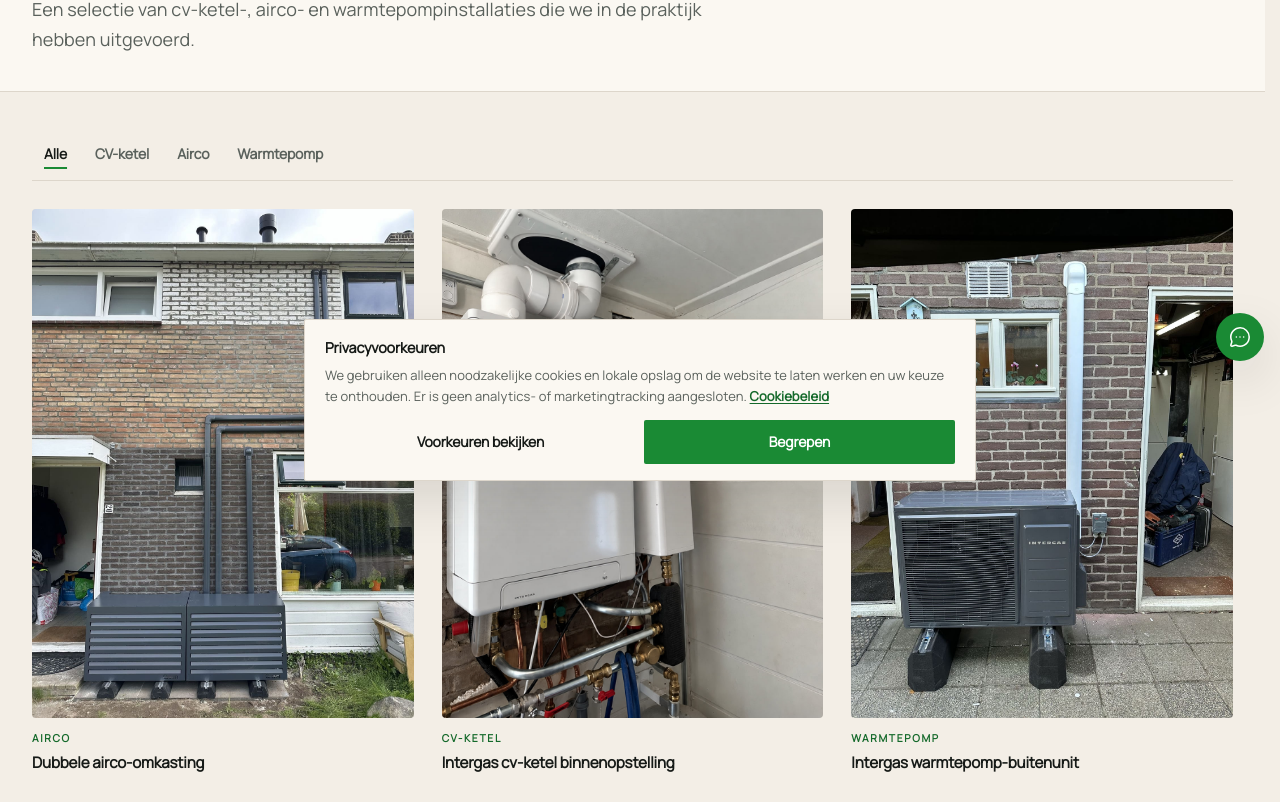
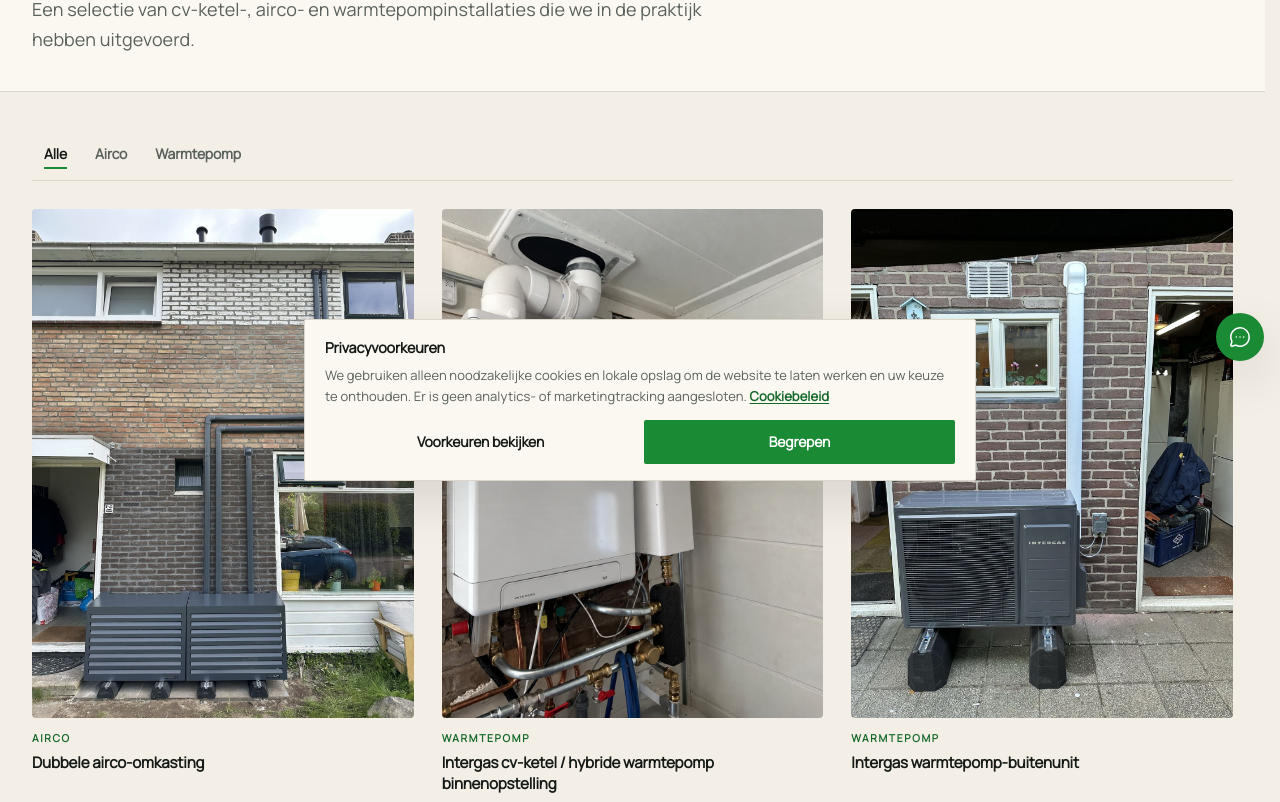
Before and after one commit to greeninstallatienoord/greengang, a React (Vite) app: page /werk in a window 1280 px wide. Shown: the part 309-1111 px from the top of the page. Built offline with nearby package versions, Linux system fonts and the light colour scheme.

Commit message:
fix: label Intergas indoor setup as cv-ketel / hybride warmtepomp
Co-authored-by: Cursor <cursoragent@cursor.com>

```diff
--- a/src/data/media.ts
+++ b/src/data/media.ts
@@ -184,7 +184,7 @@ export const workPhotos = {
     cvIntergas,
     1086,
     1448,
-    'Intergas cv-ketel van Green Installatie Noord met leidingwerk en rookgasafvoer in een technische ruimte',
+    'Intergas cv-ketel / hybride warmtepomp van Green Installatie Noord met leidingwerk en rookgasafvoer in een technische ruimte',
     '50% 42%',
     '50% 40%',
   ),
@@ -271,11 +271,11 @@ export const homeProjectShots: WorkShot[] = [
   {
     id: 'cv-intergas',
     asset: pageImages.cvHero,
-    title: 'Intergas cv-ketel',
-    caption: 'Intergas-ketel met nevenunit en leidingwerk in een technische ruimte.',
-    category: 'cv-ketel',
-    kind: 'binnenunit',
-    href: '/cv-ketel',
+    title: 'Intergas cv-ketel / hybride warmtepomp',
+    caption: 'Intergas cv-ketel met hybride warmtepomp-binnenunit en leidingwerk in een technische ruimte.',
+    category: 'warmtepomp',
+    kind: 'technische-installatie',
+    href: '/warmtepomp',
   },
   {
     id: 'warmtepomp-intergas',
--- a/src/data/mediaGallery.ts
+++ b/src/data/mediaGallery.ts
@@ -11,8 +11,7 @@ function shot(
  * Portfolio entries for /werk.
  *
  * Classification notes (verified against asset + filename + visible branding):
- * - cv-intergas: Intergas boiler is the clear primary subject → cv-ketel.
- *   A narrower nevenunit sits beside it; we do not claim a specific hybrid model.
+ * - cv-intergas: Intergas ketel + hybride warmtepomp-binnenunit → warmtepomp (hybride).
  * - cv-opstelling: Nefit ketel + Remeha Elga Ace (visible) → warmtepomp (hybride).
  * - warmtepomp-intergas: Intergas outdoor heat-pump unit (visible logo) → warmtepomp.
  * - airco-platdak: outdoor heat-pump unit on spring dampers (not airco) → warmtepomp.
@@ -35,10 +34,10 @@ export const workShots: WorkShot[] = [
     {
       id: 'cv-intergas',
       asset: workPhotos.cvIntergas,
-      title: 'Intergas cv-ketel binnenopstelling',
-      caption: 'Intergas-ketel met nevenunit en leidingwerk in de technische ruimte.',
-      category: 'cv-ketel',
-      href: '/cv-ketel',
+      title: 'Intergas cv-ketel / hybride warmtepomp binnenopstelling',
+      caption: 'Intergas cv-ketel met hybride warmtepomp-binnenunit en leidingwerk in de technische ruimte.',
+      category: 'warmtepomp',
+      href: '/warmtepomp',
     },
     { kind: 'technische-installatie' },
   ),
```
